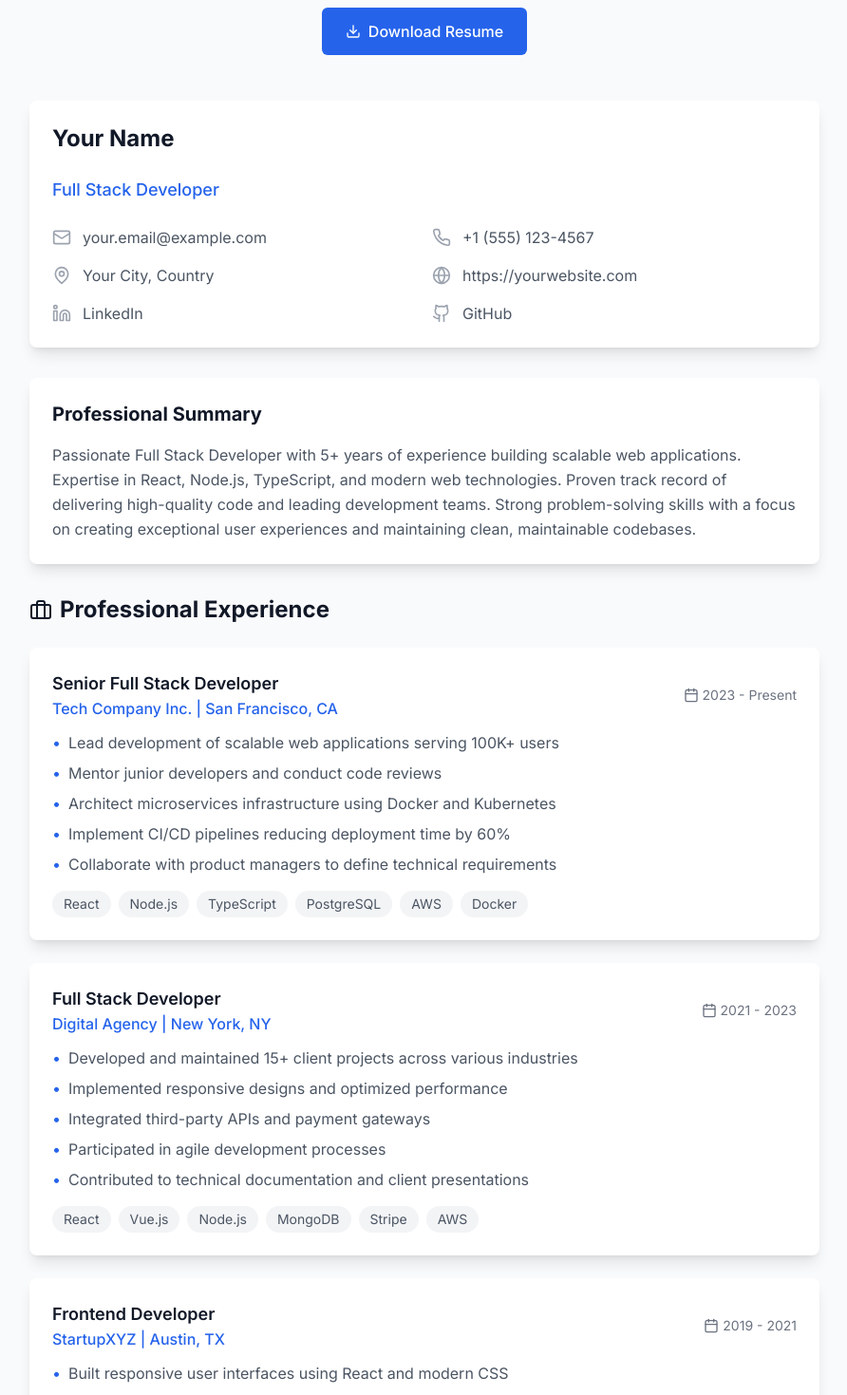
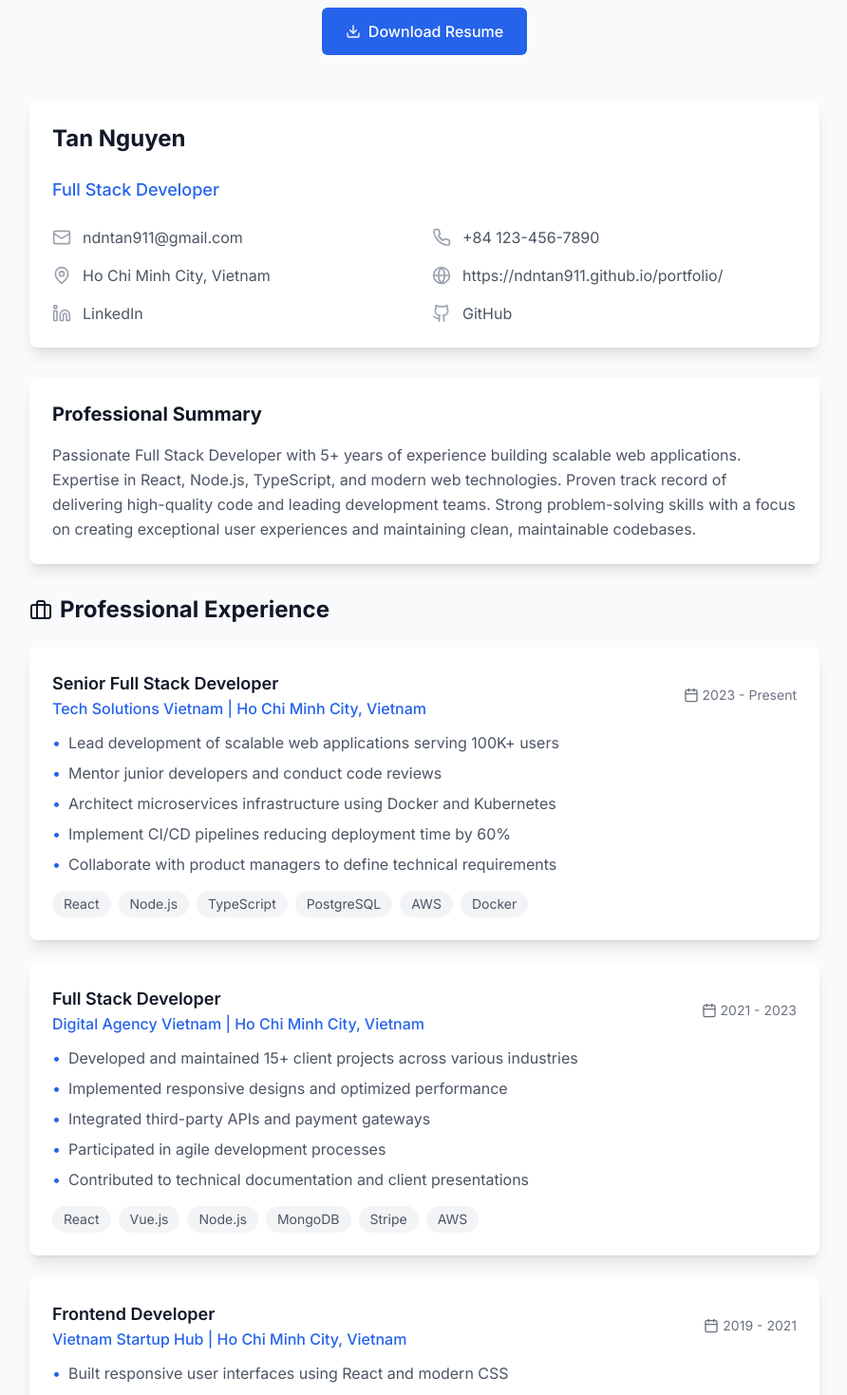
Before and after one commit to ndntan911/portfolio, a React (Vite) app: page /resume in a window 1280 px wide. Shown: the part 280-1749 px from the top of the page at 95% size, without its empty margins (193-1085 px from the left). Built offline with nearby package versions, Linux system fonts and the light colour scheme.

Commit message:
update infomations

```diff
--- a/src/components/Footer.tsx
+++ b/src/components/Footer.tsx
@@ -26,7 +26,7 @@ const Footer: React.FC = () => {
     {
       name: 'Email',
       icon: Mail,
-      href: 'mailto:your.email@example.com',
+      href: 'mailto:ndntan911',
       ariaLabel: 'Email Contact'
     },
   ]
@@ -113,11 +113,11 @@ const Footer: React.FC = () => {
                 Feel free to reach out for collaborations or just a friendly hello!
               </p>
               <a
-                href="mailto:your.email@example.com"
+                href="mailto:ndntan911@gmail.com"
                 className="inline-flex items-center text-primary-600 dark:text-primary-400 hover:underline"
               >
                 <Mail className="w-4 h-4 mr-2" />
-                your.email@example.com
+                ndntan911@gmail.com
               </a>
             </div>
           </div>
@@ -127,7 +127,7 @@ const Footer: React.FC = () => {
         <div className="mt-8 pt-8 border-t border-gray-200 dark:border-gray-700">
           <div className="flex flex-col md:flex-row justify-between items-center">
             <p className="text-gray-500 dark:text-gray-400 text-sm">
-              © {currentYear} Your Name. All rights reserved.
+              © {currentYear} Tan Nguyen. All rights reserved.
             </p>
             <div className="flex items-center space-x-4 mt-4 md:mt-0">
               <a
--- a/src/pages/About.tsx
+++ b/src/pages/About.tsx
@@ -52,25 +52,25 @@ const About: React.FC = () => {
     {
       year: '2023 - Present',
       title: 'Senior Full Stack Developer',
-      company: 'Tech Company Inc.',
+      company: 'Tech Solutions Vietnam',
       description: 'Leading development of scalable web applications and mentoring junior developers.',
     },
     {
       year: '2021 - 2023',
       title: 'Full Stack Developer',
-      company: 'Digital Agency',
+      company: 'Digital Agency Vietnam',
       description: 'Built and maintained multiple client projects using modern web technologies.',
     },
     {
       year: '2019 - 2021',
       title: 'Frontend Developer',
-      company: 'StartupXYZ',
+      company: 'Vietnam Startup Hub',
       description: 'Developed responsive user interfaces and improved application performance.',
     },
     {
       year: '2018 - 2019',
       title: 'Junior Developer',
-      company: 'Web Solutions Co.',
+      company: 'Web Solutions Vietnam',
       description: 'Started my professional journey, learning best practices and contributing to various projects.',
     },
   ]
@@ -107,7 +107,7 @@ const About: React.FC = () => {
               </h2>
               <div className="space-y-4 text-gray-600 dark:text-gray-300">
                 <p>
-                  Hello! I'm Your Name, a passionate full stack developer based in Your Location.
+                  Hello! I'm Tan Nguyen, a passionate full stack developer based in Ho Chi Minh City, Vietnam.
                   My journey in web development started when I built my first website during college,
                   and I've been hooked ever since.
                 </p>
--- a/src/pages/Contact.tsx
+++ b/src/pages/Contact.tsx
@@ -24,19 +24,19 @@ const Contact: React.FC = () => {
     {
       icon: Mail,
       label: 'Email',
-      value: 'your.email@example.com',
-      href: 'mailto:your.email@example.com'
+      value: 'ndntan911@gmail.com',
+      href: 'mailto:ndntan911@gmail.com'
     },
     {
       icon: Phone,
       label: 'Phone',
-      value: '+1 (555) 123-4567',
-      href: 'tel:+15551234567'
+      value: '+84 123-456-7890',
+      href: 'tel:+841234567890'
     },
     {
       icon: MapPin,
       label: 'Location',
-      value: 'Your City, Country',
+      value: 'Ho Chi Minh City, Vietnam',
       href: '#'
     }
   ]
@@ -45,17 +45,17 @@ const Contact: React.FC = () => {
     {
       name: 'GitHub',
       icon: Github,
-      href: 'https://github.com/yourusername'
+      href: 'https://github.com/ndntan911'
     },
     {
       name: 'LinkedIn',
       icon: Linkedin,
-      href: 'https://linkedin.com/in/yourusername'
+      href: 'https://linkedin.com/in/ndntan911'
     },
     {
       name: 'Twitter',
       icon: Twitter,
-      href: 'https://twitter.com/yourusername'
+      href: 'https://twitter.com/ndntan911'
     }
   ]
 
@@ -242,7 +242,7 @@ const Contact: React.FC = () => {
                     onChange={handleChange}
                     required
                     className="input-field"
-                    placeholder="Your Name"
+                    placeholder="Tan Nguyen"
                   />
                 </div>
 
@@ -258,7 +258,7 @@ const Contact: React.FC = () => {
                     onChange={handleChange}
                     required
                     className="input-field"
-                    placeholder="your.email@example.com"
+                    placeholder="ndntan911@gmail.com"
                   />
                 </div>
 
--- a/src/pages/Home.tsx
+++ b/src/pages/Home.tsx
@@ -14,11 +14,6 @@ const Home: React.FC = () => {
       name: 'LinkedIn',
       icon: Linkedin,
       href: 'https://linkedin.com/in/yourusername',
-    },
-    {
-      name: 'Twitter',
-      icon: Twitter,
-      href: 'https://twitter.com/yourusername',
     },
   ]
 
@@ -40,7 +35,7 @@ const Home: React.FC = () => {
               className="text-4xl sm:text-5xl lg:text-6xl font-bold mb-6"
             >
               <span className="text-gray-900 dark:text-white">Hi, I'm </span>
-              <span className="text-gradient">Your Name</span>
+              <span className="text-gradient">Tan Nguyen</span>
             </motion.h1>
 
             <motion.p
--- a/src/pages/Resume.tsx
+++ b/src/pages/Resume.tsx
@@ -10,14 +10,14 @@ const Resume: React.FC = () => {
   })
 
   const personalInfo = {
-    name: "Your Name",
+    name: "Tan Nguyen",
     title: "Full Stack Developer",
-    email: "your.email@example.com",
-    phone: "+1 (555) 123-4567",
-    location: "Your City, Country",
-    website: "https://yourwebsite.com",
-    linkedin: "https://linkedin.com/in/yourusername",
-    github: "https://github.com/yourusername"
+    email: "ndntan911@gmail.com",
+    phone: "+84 123-456-7890",
+    location: "Ho Chi Minh City, Vietnam",
+    website: "https://ndntan911.github.io/portfolio/",
+    linkedin: "https://linkedin.com/in/ndntan911",
+    github: "https://github.com/ndntan911"
   }
 
   const summary = `
@@ -30,8 +30,8 @@ const Resume: React.FC = () => {
   const experience = [
     {
       title: "Senior Full Stack Developer",
-      company: "Tech Company Inc.",
-      location: "San Francisco, CA",
+      company: "Tech Solutions Vietnam",
+      location: "Ho Chi Minh City, Vietnam",
       duration: "2023 - Present",
       responsibilities: [
         "Lead development of scalable web applications serving 100K+ users",
@@ -44,8 +44,8 @@ const Resume: React.FC = () => {
     },
     {
       title: "Full Stack Developer",
-      company: "Digital Agency",
-      location: "New York, NY",
+      company: "Digital Agency Vietnam",
+      location: "Ho Chi Minh City, Vietnam",
       duration: "2021 - 2023",
       responsibilities: [
         "Developed and maintained 15+ client projects across various industries",
@@ -58,8 +58,8 @@ const Resume: React.FC = () => {
     },
     {
       title: "Frontend Developer",
-      company: "StartupXYZ",
-      location: "Austin, TX",
+      company: "Vietnam Startup Hub",
+      location: "Ho Chi Minh City, Vietnam",
       duration: "2019 - 2021",
       responsibilities: [
         "Built responsive user interfaces using React and modern CSS",
@@ -72,8 +72,8 @@ const Resume: React.FC = () => {
     },
     {
       title: "Junior Developer",
-      company: "Web Solutions Co.",
-      location: "Seattle, WA",
+      company: "Web Solutions Vietnam",
+      location: "Ho Chi Minh City, Vietnam",
       duration: "2018 - 2019",
       responsibilities: [
         "Assisted in development of client websites and applications",
@@ -89,8 +89,8 @@ const Resume: React.FC = () => {
   const education = [
     {
       degree: "Bachelor of Science in Computer Science",
-      institution: "University Name",
-      location: "City, State",
+      institution: "University of Science Ho Chi Minh City",
+      location: "Ho Chi Minh City, Vietnam",
       duration: "2014 - 2018",
       gpa: "3.8/4.0",
       achievements: [
```
